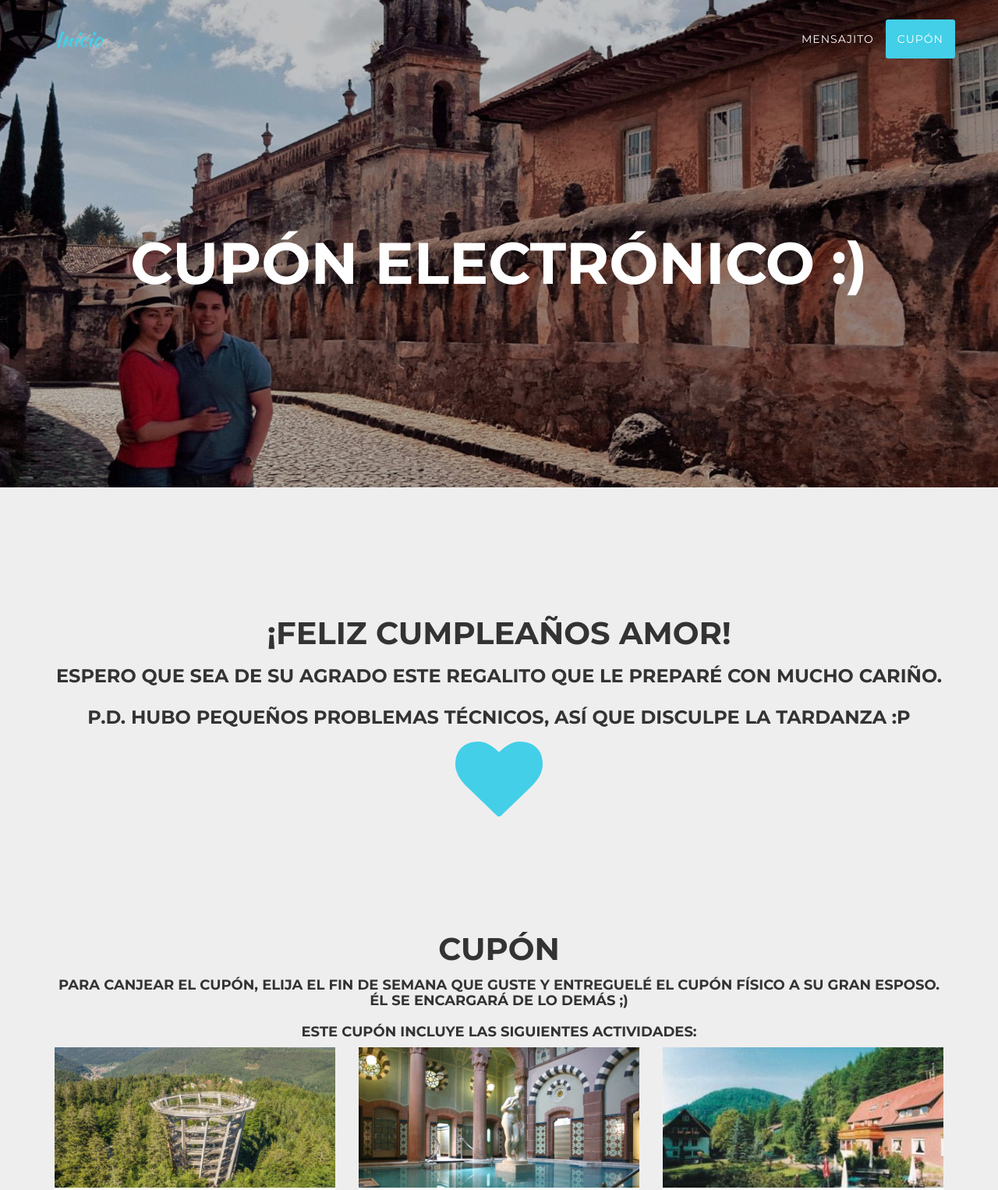
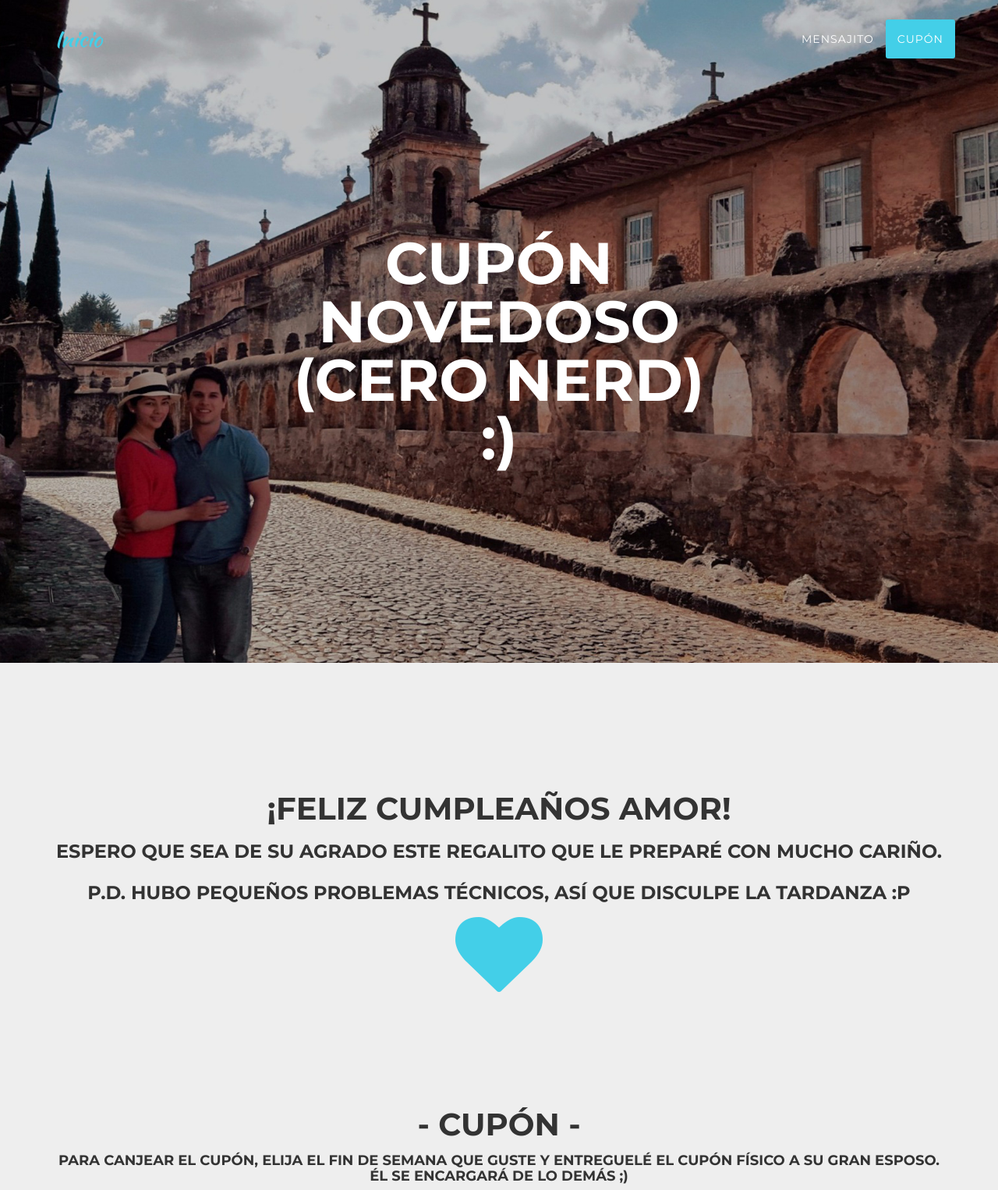
Before and after one commit to may-rafa/may-rafa.github.io, a website: page index.html in a window 1280 px wide. Shown: the top 1526 px of the page at 78% size. Drawn offline with nearby package versions, Linux system fonts and the light colour scheme; a web font is replaced by a local one.

Commit message:
minor - text updates

```diff
--- a/index.html
+++ b/index.html
@@ -71,7 +71,7 @@
     <header>
         <div class="container">
             <div class="intro-text">
-                <div class="intro-heading">Cupón Electrónico :)</div>
+                <div class="intro-heading">Cupón<br> Novedoso<br> (cero nerd) <br> :)</div>
             </div>
         </div>
     </header>
@@ -102,7 +102,7 @@
         <div class="container">
             <div class="row">
                 <div class="col-lg-12 text-center">
-                    <h2 class="section-heading">Cupón</h2>
+                    <h2 class="section-heading">- Cupón -</h2>
                     <h4>Para canjear el cupón, elija el fin de semana que guste  y entreguelé el cupón físico a su gran esposo. Él se encargará de lo demás ;) <br> <br>Este cupón incluye las siguientes actividades: </h4>
                 </div>
             </div>
```
